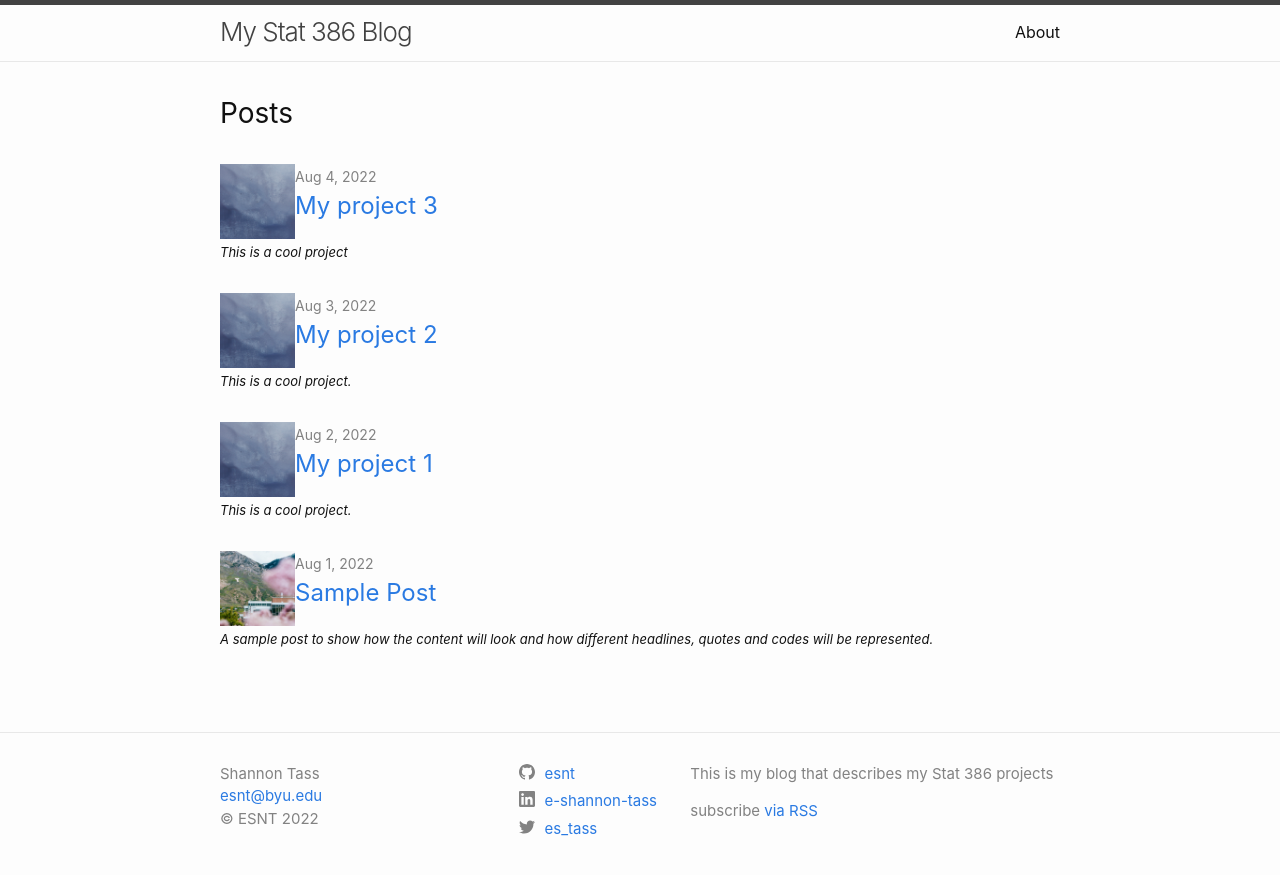
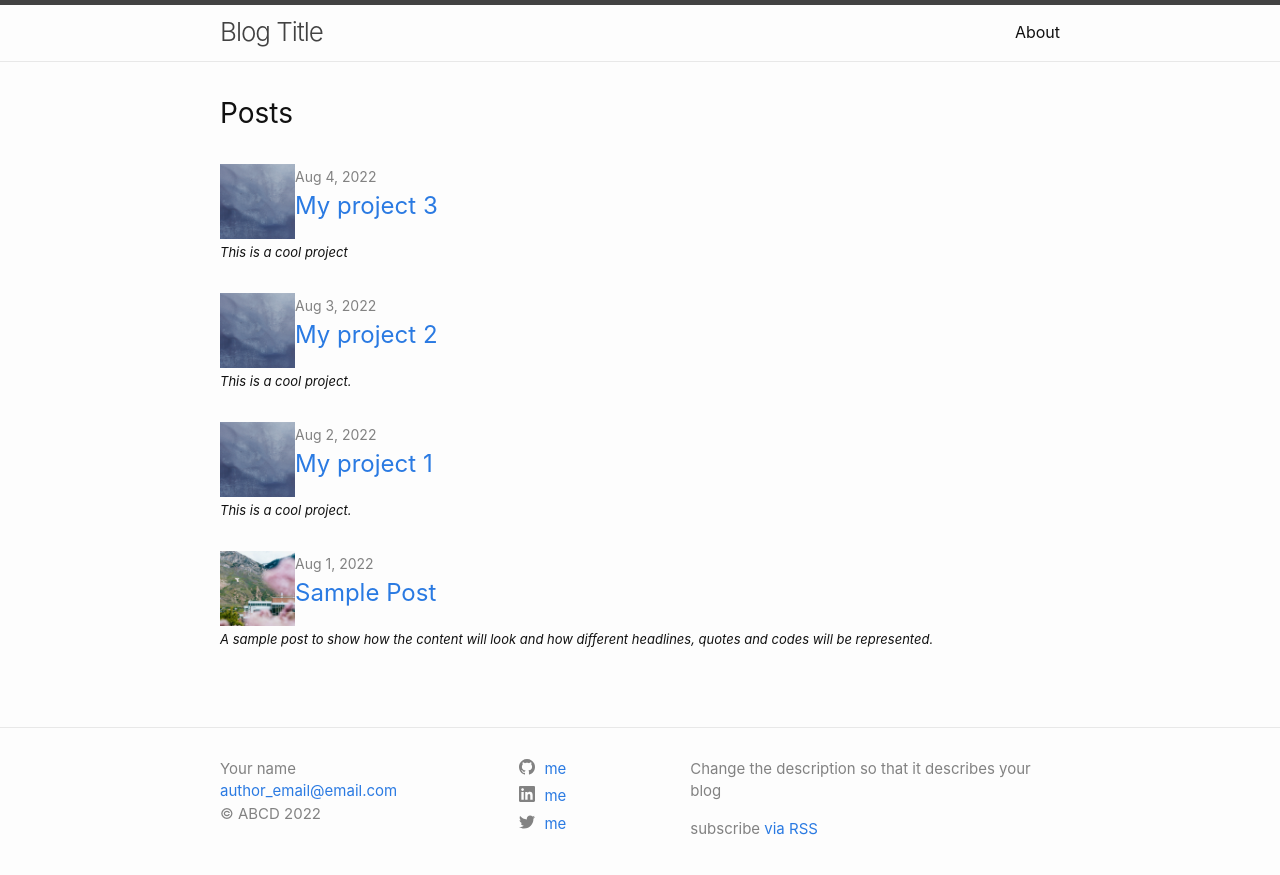
Before and after one commit to runstats21/stat-386-projects, a Jekyll site: the page built from index.markdown, in a window 1280 px wide. Shown: the top 875 px of the page. Built offline with Jekyll 4.4.1, drawn with Linux system fonts in a browser that asks for light colours.

Commit message:
Update _config.yml

```diff
--- a/_config.yml
+++ b/_config.yml
@@ -18,19 +18,20 @@
 # You can create any custom variable you would like, and they will be accessible
 # in the templates via {{ site.myvariable }}.
 
-title: My Stat 386 Blog
-email: esnt@byu.edu
+title: Blog Title # Make a title for your blog
+email: author_email@email.com # Add your email
 description: >- # this means to ignore newlines until "baseurl:"
- This is my blog that describes my Stat 386 projects
-baseurl: "/stat386-projects" # the subpath of your site, e.g. /blog
-url: "https://esnt.github.io" # the base hostname & protocol for your site, e.g. http://example.com
-twitter_username: es_tass
-github_username:  esnt
-linkedin_username: e-shannon-tass
-author: Shannon Tass
+ Change the description so that it describes your blog
+baseurl: "/stat386-projects" # keep this the same or change it to the name of the repository
+url: "https://<your-github-username>.github.io" #
+author: Your name
+copyright: ABCD # Your initials or what you want the copyright to be.  Leave empty for no copyright
 
-# New fields not shipped with minima theme
-copyright: "ESNT"
+# Social media users names.  Leave fields blank that you don't want displayed
+twitter_username:  me
+github_username:  me
+linkedin_username: me
+
 
 # Build settings
 # removed minima theme to a regular theme
```
